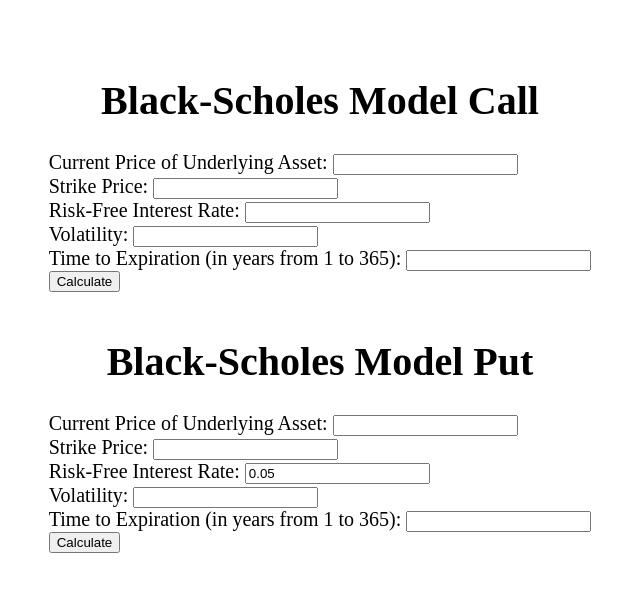
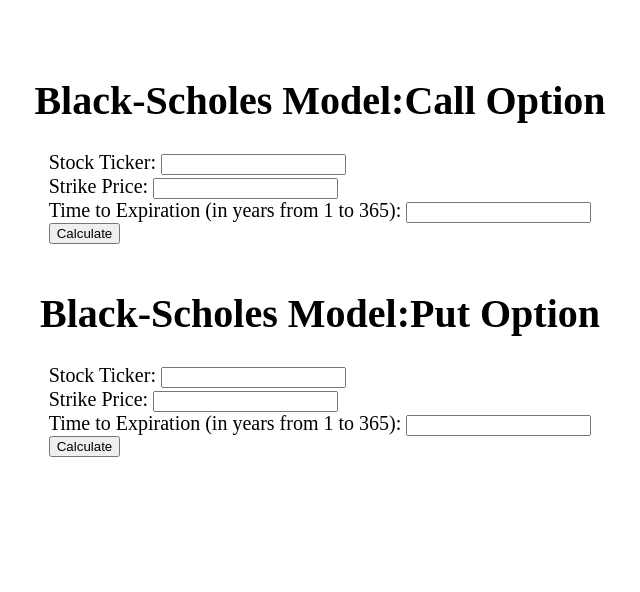
Before and after one commit to MastercodeJ/black_scholes_model, a FastAPI app: template backend/templates/index.html in a window 1280 px wide. Shown: the top 592 px of the page, without its empty margins (320-960 px from the left). Run offline with FastAPI, Linux system fonts and the light colour scheme; the template is opened without the code that fills it, so the values that code supplies are empty.

Commit message:
Removed unnecessary files

```diff
--- a/backend/main.py
+++ b/backend/main.py
@@ -25,21 +25,17 @@ app.add_middleware(
 templates = Jinja2Templates(directory="templates")
 
 @app.get("/")
-def read_root():
-    return {'Ping': "Pong"}
-
-@app.get("/123")
 def read_root(request: Request):
     return templates.TemplateResponse("index.html", {"request": request})
 
 @app.post("/calculate/call")
-def calculate_option_price(request: Request, S: float = Form(...), X: float = Form(...), r: float = Form(...), sigma: float = Form(...), T: float = Form(...)):
-    call_price = black_scholes.black_scholes_call(S, X, r, T,sigma)
-    print(call_price)
-    return templates.TemplateResponse("call_result.html", {"request": request, "call_price": call_price})
+def calculate_option_price(request: Request, X: float = Form(...), T: float = Form(...),  ticker: str = Form(...)):
+    print(X, T, ticker, 'sdfsdf')
+    call_price, price, Strike_price, risk_free_rate, time_to_maturity, sigma,  = black_scholes.black_scholes_call( X, T, ticker)
+    return templates.TemplateResponse("call_result.html", {"request": request, "call_price": call_price, "price": price, "Strike_price":Strike_price, "risk_free_rate": round(risk_free_rate,2)*100, "time_to_maturity": time_to_maturity, "sigma": round(sigma, 2)*100, 'ticker': ticker})
 
 
 @app.post("/calculate/put")
-def calculate_option_price(request: Request, S: float = Form(...), X: float = Form(...), r: float = Form(...), sigma: float = Form(...), T: float = Form(...)):
-    put_price = black_scholes.black_scholes_put(S, X, r, T,sigma)
-    return templates.TemplateResponse("put_result.html", {"request": request, "call_price": put_price})
+def calculate_option_price(request: Request, X: float = Form(...),  T: float = Form(...), ticker: str = Form(...)):
+    put_price, price, Strike_price, risk_free_rate, time_to_maturity, sigma = black_scholes.black_scholes_put( X, T, ticker)
+    return templates.TemplateResponse("put_result.html", {"request": request, "call_price": put_price, "price": price, "Strike_price":Strike_price, "risk_free_rate": round(risk_free_rate,2)*100, "time_to_maturity": time_to_maturity, "sigma": round(sigma, 2)*100, 'ticker': ticker})
--- a/backend/templates/index.html
+++ b/backend/templates/index.html
@@ -13,32 +13,24 @@
 </head>
 <body>
     <div class="container">
-        <h1>Black-Scholes Model Call</h1>
+        <h1>Black-Scholes Model:Call Option</h1>
         <form action="/calculate/call" method="post">
-            <label for="S">Current Price of Underlying Asset:</label>
-            <input type="number" step="any" name="S" required><br>
+            <label for="ticker">Stock Ticker:</label>
+            <input type="string" step="any" name="ticker" required><br>
             <label for="X">Strike Price:</label>
             <input type="number" step="any" name="X" required> <br>
-            <label for="r">Risk-Free Interest Rate:</label>
-           <input type="number" step="any" name="r" required><br>
-            <label for="sigma">Volatility:</label>
-            <input type="number" stepany= "any" name="sigma" required><br>
            <label for="T">Time to Expiration (in years from 1 to 365):</label>
             <input type="number" step="any" name="T" required><br>
             <input type="submit" value="Calculate">
         </form>
 
-        <h1>Black-Scholes Model Put</h1>
+        <h1>Black-Scholes Model:Put Option</h1>
         <form action="/calculate/put" method="post">
-            <label for="S">Current Price of Underlying Asset:</label>
-            <input type="number" step="any" name="S" required><br>
+            <label for="ticker">Stock Ticker:</label>
+            <input type="string" step="any" name="ticker" required><br>
             <label for="X">Strike Price:</label>
-            <input type="number" step="any" name="X" required><br>
-            <label for="r">Risk-Free Interest Rate:</label>
-            <input type="number" step="any" name="r" value="0.05" required><br>
-            <label for="sigma">Volatility:</label>
-            <input type="number" step="any" name="sigma" required><br>
-            <label for="T">Time to Expiration (in years from 1 to 365):</label>
+            <input type="number" step="any" name="X" required> <br>
+           <label for="T">Time to Expiration (in years from 1 to 365):</label>
             <input type="number" step="any" name="T" required><br>
             <input type="submit" value="Calculate">
         </form>
```
Also changed, not shown: backend/functions/black_scholes.py (+18 -30 lines), backend/functions/data_process.py (added, +19 -0 lines), backend/mongoDB.py (deleted, +0 -28 lines), backend/templates/call_result.html (+18 -1 lines), backend/templates/put_result.html (+19 -2 lines), 2 other files.
